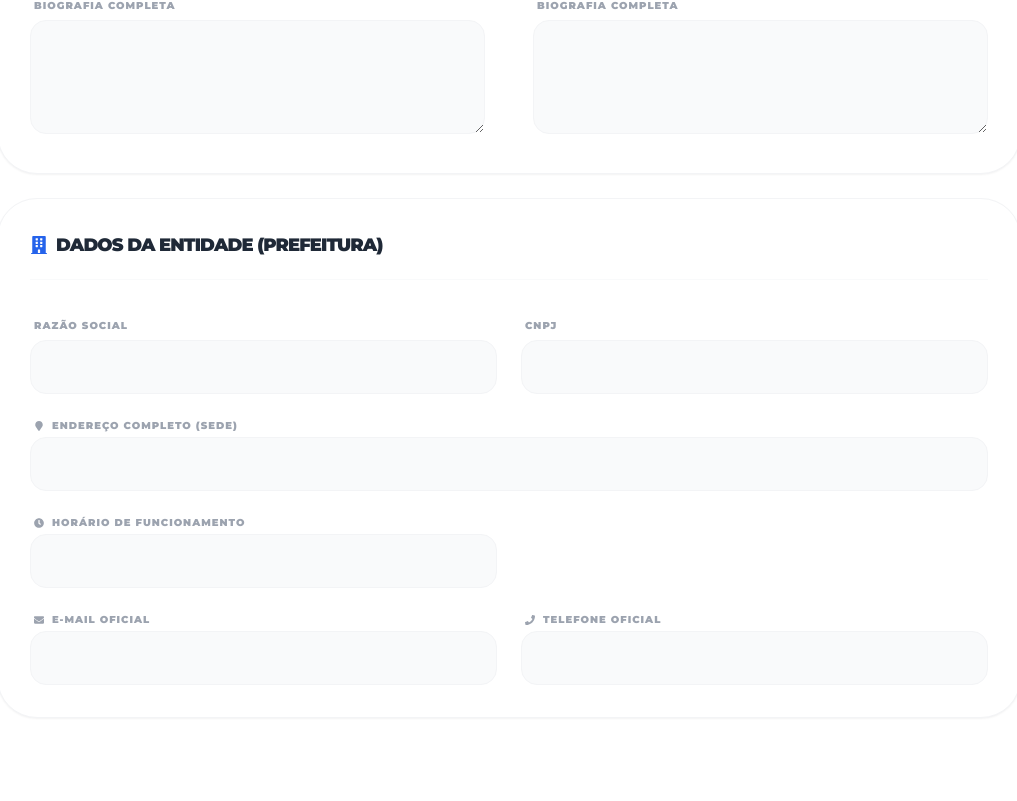
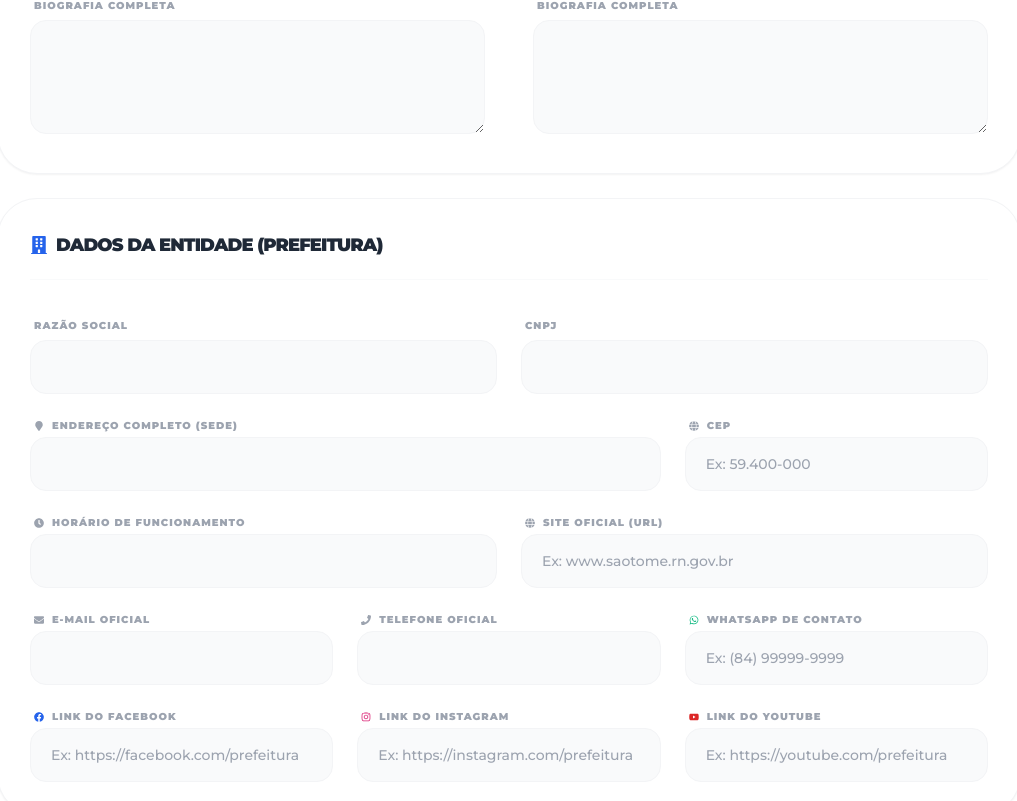
Before and after one commit to adrianolprn03-dot/portalsaotome, a Next.js app: page /admin/configuracoes in a window 1280 px wide. Shown: the part 942-1743 px from the top of the page, without its empty margins (131-1148 px from the left). Before the commit the page ends 1708 px from the top, so only its background shows below. Built offline with nearby package versions, Linux system fonts and the light colour scheme; no server answers; the database is empty.

Commit message:
feat: align configuration keys and add social media/CEP/Site inputs in admin for PNTP 2026 compliance

```diff
--- a/src/app/admin/configuracoes/page.tsx
+++ b/src/app/admin/configuracoes/page.tsx
@@ -1,6 +1,6 @@
 "use client";
 import { useState, useEffect } from "react";
-import { FaBuilding, FaUserTie, FaSave, FaSpinner, FaMapMarker, FaClock, FaEnvelope, FaPhone, FaCamera } from "react-icons/fa";
+import { FaBuilding, FaUserTie, FaSave, FaSpinner, FaMapMarker, FaClock, FaEnvelope, FaPhone, FaCamera, FaWhatsapp, FaFacebook, FaInstagram, FaYoutube, FaGlobe } from "react-icons/fa";
 import toast from "react-hot-toast";
 import ImageUpload from "@/components/admin/ImageUpload";
 
@@ -29,9 +29,15 @@ export default function AdminConfiguracoesPage() {
         municipio_nome: "",
         cnpj: "",
         endereco_sede: "",
+        cep: "",
         horario_funcionamento: "",
         contato_email: "",
-        contato_telefone: ""
+        contato_telefone: "",
+        site_url: "",
+        contato_whatsapp: "",
+        redes_facebook: "",
+        redes_instagram: "",
+        redes_youtube: ""
     });
 
     useEffect(() => {
@@ -351,6 +357,7 @@ export default function AdminConfiguracoesPage() {
                                 className="w-full bg-gray-50 border border-gray-100 rounded-2xl px-5 py-4 text-sm font-bold focus:ring-4 focus:ring-blue-500/10 outline-none transition-all"
                             />
                         </div>
+                        <div className="md:col-span-2 grid grid-cols-1 md:grid-cols-3 gap-6">
                             <div className="md:col-span-2 space-y-1">
                                 <label className="text-[10px] font-black uppercase text-gray-400 tracking-widest ml-1 flex items-center gap-2">
                                     <FaMapMarker /> Endereço Completo (Sede)
@@ -364,6 +371,20 @@ export default function AdminConfiguracoesPage() {
                             </div>
                             <div className="space-y-1">
                                 <label className="text-[10px] font-black uppercase text-gray-400 tracking-widest ml-1 flex items-center gap-2">
+                                    <FaGlobe /> CEP
+                                </label>
+                                <input
+                                    name="cep"
+                                    value={form.cep}
+                                    onChange={handleChange}
+                                    placeholder="Ex: 59.400-000"
+                                    className="w-full bg-gray-50 border border-gray-100 rounded-2xl px-5 py-4 text-sm font-medium focus:ring-4 focus:ring-blue-500/10 outline-none transition-all"
+                                />
+                            </div>
+                        </div>
+                        <div className="grid grid-cols-1 md:grid-cols-2 md:col-span-2 gap-6">
+                            <div className="space-y-1">
+                                <label className="text-[10px] font-black uppercase text-gray-400 tracking-widest ml-1 flex items-center gap-2">
                                     <FaClock /> Horário de Funcionamento
                                 </label>
                                 <input
@@ -373,7 +394,20 @@ export default function AdminConfiguracoesPage() {
                                     className="w-full bg-gray-50 border border-gray-100 rounded-2xl px-5 py-4 text-sm font-medium focus:ring-4 focus:ring-blue-500/10 outline-none transition-all"
                                 />
                             </div>
-                        <div className="grid grid-cols-1 md:grid-cols-2 md:col-span-2 gap-6">
+                            <div className="space-y-1">
+                                <label className="text-[10px] font-black uppercase text-gray-400 tracking-widest ml-1 flex items-center gap-2">
+                                    <FaGlobe /> Site Oficial (URL)
+                                </label>
+                                <input
+                                    name="site_url"
+                                    value={form.site_url}
+                                    onChange={handleChange}
+                                    placeholder="Ex: www.saotome.rn.gov.br"
+                                    className="w-full bg-gray-50 border border-gray-100 rounded-2xl px-5 py-4 text-sm font-medium focus:ring-4 focus:ring-blue-500/10 outline-none transition-all"
+                                />
+                            </div>
+                        </div>
+                        <div className="grid grid-cols-1 md:grid-cols-3 md:col-span-2 gap-6">
                             <div className="space-y-1">
                                 <label className="text-[10px] font-black uppercase text-gray-400 tracking-widest ml-1 flex items-center gap-2">
                                     <FaEnvelope /> E-mail Oficial
@@ -396,6 +430,56 @@ export default function AdminConfiguracoesPage() {
                                     className="w-full bg-gray-50 border border-gray-100 rounded-2xl px-5 py-4 text-sm font-medium focus:ring-4 focus:ring-blue-500/10 outline-none transition-all"
                                 />
                             </div>
+                            <div className="space-y-1">
+                                <label className="text-[10px] font-black uppercase text-gray-400 tracking-widest ml-1 flex items-center gap-2">
+                                    <FaWhatsapp className="text-emerald-500" /> WhatsApp de Contato
+                                </label>
+                                <input
+                                    name="contato_whatsapp"
+                                    value={form.contato_whatsapp}
+                                    onChange={handleChange}
+                                    placeholder="Ex: (84) 99999-9999"
+                                    className="w-full bg-gray-50 border border-gray-100 rounded-2xl px-5 py-4 text-sm font-medium focus:ring-4 focus:ring-blue-500/10 outline-none transition-all"
+                                />
+                            </div>
+                        </div>
+                        <div className="grid grid-cols-1 md:grid-cols-3 md:col-span-2 gap-6">
+                            <div className="space-y-1">
+                                <label className="text-[10px] font-black uppercase text-gray-400 tracking-widest ml-1 flex items-center gap-2">
+                                    <FaFacebook className="text-blue-600" /> Link do Facebook
+                                </label>
+                                <input
+                                    name="redes_facebook"
+                                    value={form.redes_facebook}
+                                    onChange={handleChange}
+                                    placeholder="Ex: https://facebook.com/prefeitura"
+                                    className="w-full bg-gray-50 border border-gray-100 rounded-2xl px-5 py-4 text-sm font-medium focus:ring-4 focus:ring-blue-500/10 outline-none transition-all"
+                                />
+                            </div>
+                            <div className="space-y-1">
+                                <label className="text-[10px] font-black uppercase text-gray-400 tracking-widest ml-1 flex items-center gap-2">
+                                    <FaInstagram className="text-pink-600" /> Link do Instagram
+                                </label>
+                                <input
+                                    name="redes_instagram"
+                                    value={form.redes_instagram}
+                                    onChange={handleChange}
+                                    placeholder="Ex: https://instagram.com/prefeitura"
+                                    className="w-full bg-gray-50 border border-gray-100 rounded-2xl px-5 py-4 text-sm font-medium focus:ring-4 focus:ring-blue-500/10 outline-none transition-all"
+                                />
+                            </div>
+                            <div className="space-y-1">
+                                <label className="text-[10px] font-black uppercase text-gray-400 tracking-widest ml-1 flex items-center gap-2">
+                                    <FaYoutube className="text-red-600" /> Link do YouTube
+                                </label>
+                                <input
+                                    name="redes_youtube"
+                                    value={form.redes_youtube}
+                                    onChange={handleChange}
+                                    placeholder="Ex: https://youtube.com/prefeitura"
+                                    className="w-full bg-gray-50 border border-gray-100 rounded-2xl px-5 py-4 text-sm font-medium focus:ring-4 focus:ring-blue-500/10 outline-none transition-all"
+                                />
+                            </div>
                         </div>
                     </div>
                 </div>
--- a/src/components/Footer.tsx
+++ b/src/components/Footer.tsx
@@ -58,10 +58,10 @@ async function getConfig(chave: string, padrao: string) {
 }
 
 export default async function Footer() {
-    const cnpj = await getConfig("municipio_cnpj", "08.080.210/0001-49");
-    const endereco = await getConfig("prefeitura_endereco", "Praça Antônio Assunção, s/n, Centro, São Tomé/RN");
-    const email = await getConfig("prefeitura_email", "ouvidoria@saotome.rn.gov.br");
-    const telefone = await getConfig("prefeitura_telefone", "(84) 99211-5922");
+    const cnpj = await getConfig("cnpj", "08.080.210/0001-49");
+    const endereco = await getConfig("endereco_sede", "Praça Antônio Assunção, s/n, Centro, São Tomé/RN");
+    const email = await getConfig("contato_email", "ouvidoria@saotome.rn.gov.br");
+    const telefone = await getConfig("contato_telefone", "(84) 99211-5922");
     const razaoSocial = await getConfig("municipio_nome", "Prefeitura Municipal de São Tomé");
     const whatsapp = await getConfig("contato_whatsapp", "");
     const brasao = await getConfig("simbolo_brasao", "/logo_v2_white.png");
```
Lines whose indentation alone changed are shown as unchanged.
